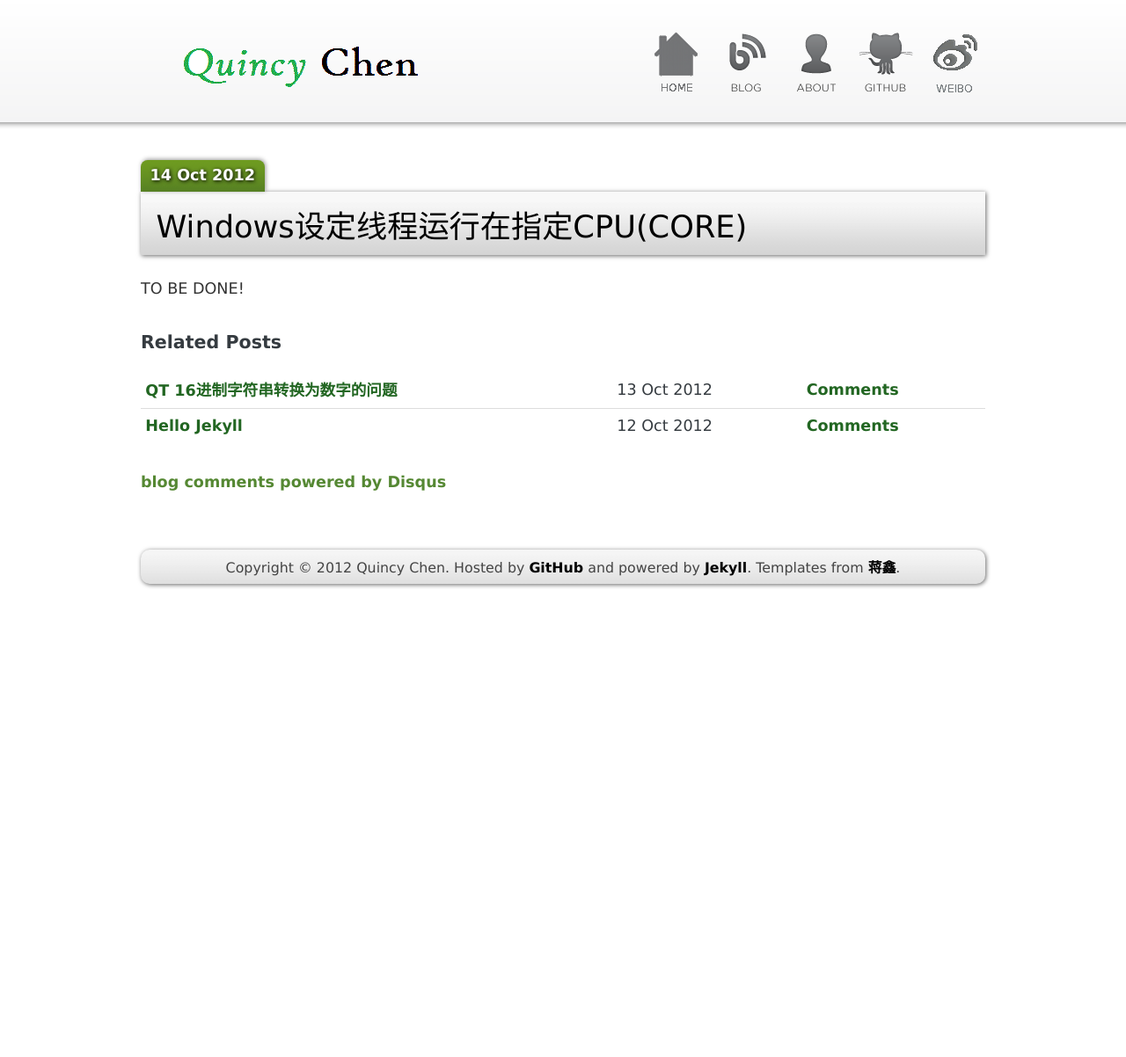
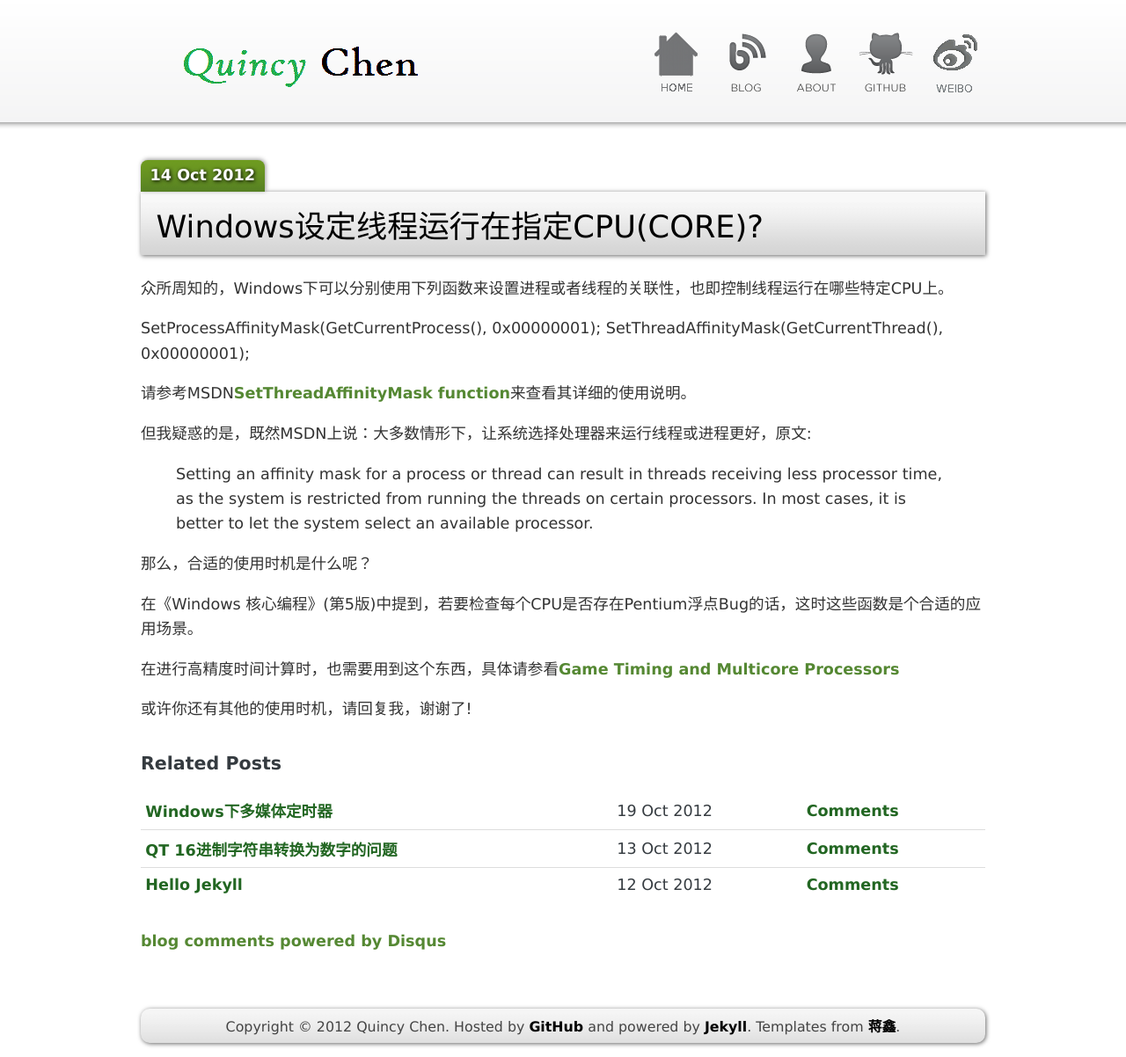
Before and after one commit to QuincyChen/quincychen.github.com, a Jekyll site: the page built from _posts/2012-10-14-Windows-thread-run-on-specific-CPU.md, in a window 1280 px wide. Shown: the whole page at 88% size. Built offline with Jekyll 4.4.1, drawn with Linux system fonts in a browser that asks for light colours; Markdown is read by kramdown in place of the engine named in the settings; comment, search, counter and statistics services are not loaded; before the commit the page ends 900 px from its top, so only the background shows below that.

Commit message:
add 20121019 post

```diff
--- a/_posts/2012-10-14-Windows-thread-run-on-specific-CPU.md
+++ b/_posts/2012-10-14-Windows-thread-run-on-specific-CPU.md
@@ -1,6 +1,22 @@
 ---
 layout: post
-title: "Windows设定线程运行在指定CPU(CORE)"
+title: "Windows设定线程运行在指定CPU(CORE)?"
 ---
 
-TO BE DONE!
+众所周知的，Windows下可以分别使用下列函数来设置进程或者线程的关联性，也即控制线程运行在哪些特定CPU上。
+
+SetProcessAffinityMask(GetCurrentProcess(), 0x00000001);
+SetThreadAffinityMask(GetCurrentThread(), 0x00000001);
+
+请参考MSDN[SetThreadAffinityMask function](http://msdn.microsoft.com/en-us/library/windows/desktop/ms686247(v=vs.85).aspx)来查看其详细的使用说明。
+
+但我疑惑的是，既然MSDN上说：大多数情形下，让系统选择处理器来运行线程或进程更好，原文:
+>Setting an affinity mask for a process or thread can result in threads receiving less processor time, as the system is restricted from running the threads on certain processors. In most cases, it is better to let the system select an available processor.
+
+那么，合适的使用时机是什么呢？
+
+在《Windows 核心编程》(第5版)中提到，若要检查每个CPU是否存在Pentium浮点Bug的话，这时这些函数是个合适的应用场景。
+
+在进行高精度时间计算时，也需要用到这个东西，具体请参看[Game Timing and Multicore Processors](http://msdn.microsoft.com/en-us/library/ee417693(v=vs.85).aspx)
+
+或许你还有其他的使用时机，请回复我，谢谢了!
```
Also changed, not shown: _posts/2012-10-19-Windows-MultiMedia-timer.md (added, +78 -0 lines).
